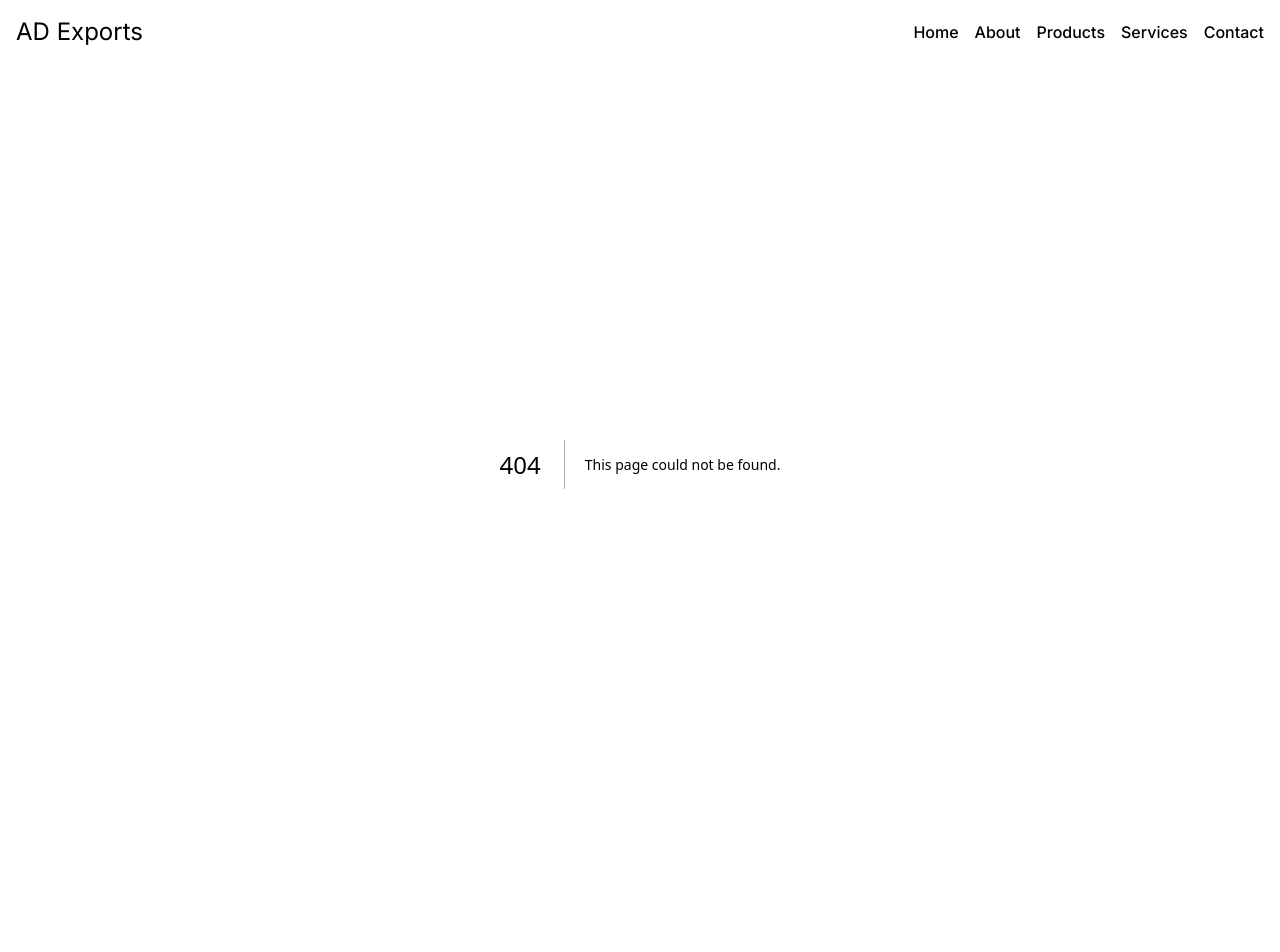
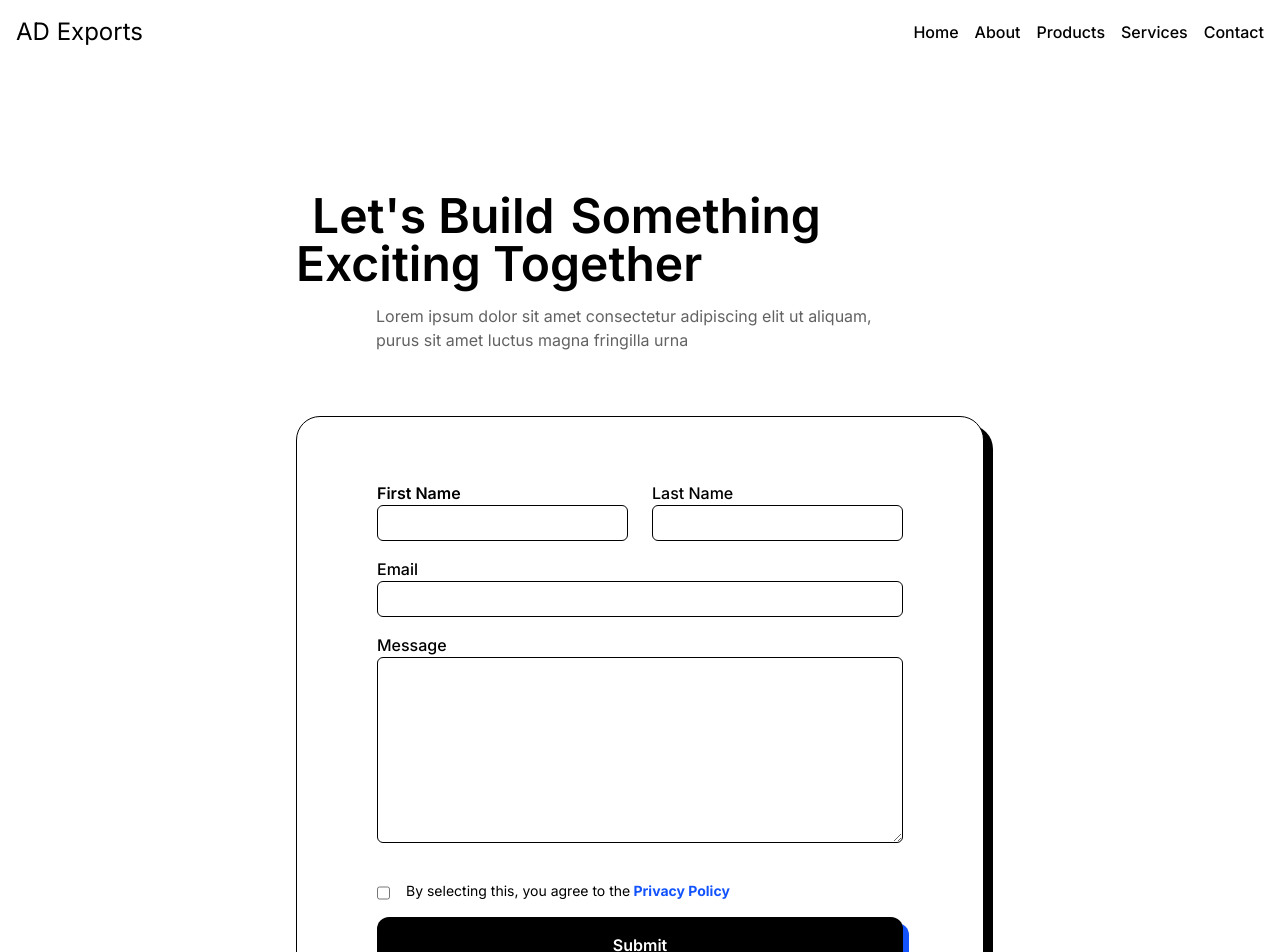
Before and after one commit to reveuse12/adexport, a Next.js app: page /Contact in a window 1280 px wide. Before the commit this address had no page. Shown: the top 952 px of the page. Before the commit the page ends 864 px from the top, so only its background shows below. Built offline with nearby package versions, Linux system fonts and the light colour scheme.

Commit message:
added service and contact page

```diff
--- /dev/null
+++ b/src/app/Contact/page.jsx
@@ -0,0 +1,95 @@
+import React from "react";
+
+const page = () => {
+  return (
+    <section className="relative">
+      {/* Container */}
+      <div className="py-16 md:py-24 lg:py-32">
+        {/* Component */}
+        <div className="mx-auto w-full max-w-3xl px-5 md:px-10">
+          {/* Heading Div */}
+          <h2 className="text-3xl font-semibold md:text-5xl">
+            <span className="bg-contain bg-center bg-no-repeat px-4 text-black">
+              Let's Build
+            </span>
+            Something Exciting Together
+          </h2>
+          <p className="mx-auto mb-8 mt-4 max-w-[528px] text-[#636262] md:mb-12 lg:mb-16">
+            Lorem ipsum dolor sit amet consectetur adipiscing elit ut aliquam,
+            purus sit amet luctus magna fringilla urna
+          </p>
+          {/* Form */}
+          <form
+            method="get"
+            className="mb-4 rounded-3xl border border-solid border-black bg-white px-4 py-10 [box-shadow:rgb(0,_0,_0)_9px_9px] sm:px-8 sm:py-16 md:px-20"
+          >
+            {/* Name */}
+            <div className="mb-4 grid w-full grid-cols-2 gap-6">
+              <div className="relative">
+                <label className="mb-1 font-semibold">First Name</label>
+                <input
+                  type="text"
+                  className="block h-9 w-full rounded-md border border-solid border-black bg-white p-2 text-sm text-[#333333] focus:border-[#3898ec] focus:outline-0"
+                />
+              </div>
+              <div className="relative">
+                <label className="mb-1 font-medium">Last Name</label>
+                <input
+                  type="text"
+                  className="block h-9 w-full rounded-md border border-solid border-black bg-white p-2 text-sm text-[#333333] focus:border-[#3898ec] focus:outline-0"
+                />
+              </div>
+            </div>
+            {/* Email */}
+            <div className="relative mb-4">
+              <label htmlFor="field" className="mb-1 font-medium">
+                Email
+              </label>
+              <input
+                type="text"
+                className="block h-9 w-full rounded-md border border-solid border-black bg-white p-2 text-sm text-[#333333] focus:border-[#3898ec] focus:outline-0"
+                name="field"
+              />
+            </div>
+            {/* Message */}
+            <div className="relative mb-5 md:mb-6 lg:mb-8">
+              <label htmlFor="field" className="mb-1 font-medium">
+                Message
+              </label>
+              <textarea
+                placeholder=""
+                maxLength="5000"
+                name="field"
+                className="min-h-[186px] w-full rounded-md border border-solid border-black bg-white p-2 text-sm text-[#333333] focus:border-[#3898ec] focus:outline-0"
+              ></textarea>
+            </div>
+            <label className="flex pb-4 pl-5 font-medium">
+              <input
+                type="checkbox"
+                name="checkbox-2"
+                className="float-left -ml-[20px] mt-1"
+              />
+              <span
+                className="ml-4 inline-block cursor-pointer text-sm font-normal"
+                htmlFor="checkbox-2"
+              >
+                By selecting this, you agree to the
+                <a href="#" className="font-bold text-[#1353fe]">
+                  {" "}
+                  Privacy Policy
+                </a>
+              </span>
+            </label>
+            <input
+              type="submit"
+              value="Submit"
+              className="inline-block w-full cursor-pointer rounded-xl bg-black px-8 py-4 text-center font-semibold text-white no-underline [box-shadow:rgb(19,_83,_254)_6px_6px]"
+            />
+          </form>
+        </div>
+      </div>
+    </section>
+  );
+};
+
+export default page;
--- a/src/app/Products/page.jsx
+++ b/src/app/Products/page.jsx
@@ -1,5 +1,6 @@
 import React from "react";
 import ProductGallery from "../components/ProductGallery";
+
 const page = () => {
   return (
     <div>
--- /dev/null
+++ b/src/app/Services/page.jsx
@@ -0,0 +1,127 @@
+import React from "react";
+import Feature from "../components/Feature";
+
+const page = () => {
+  return (
+    <div>
+      <Feature />
+
+      <section>
+        <div className="mx-auto w-full max-w-7xl px-5 py-16 md:px-10 md:py-24 lg:py-32">
+          <h2 className="text-center text-3xl font-bold md:text-5xl lg:text-left">
+            The latest and greatest news
+          </h2>
+          <p className="mb-8 mt-4 text-center text-sm text-[#636262] sm:text-base md:mb-12 lg:mb-16 lg:text-left">
+            Lorem ipsum dolor sit amet elit ut aliquam
+          </p>
+
+          <div className="grid justify-items-stretch md:mb-12 md:grid-cols-3 md:gap-4 lg:mb-16 lg:gap-6">
+            <a
+              href="#"
+              className="relative flex h-[500px] flex-col gap-4 rounded-md px-4 py-8 [grid-area:1/1/2/2] md:p-0 md:[grid-area:1/1/2/4]"
+            >
+              <div className="absolute bottom-12 left-8 z-20 flex w-56 max-w-[464px] flex-col items-start rounded-md bg-white p-6 sm:w-full md:bottom-[10px] md:left-[10px]">
+                <div className="mb-4 rounded-md bg-[#f2f2f7] px-2 py-1.5">
+                  <p className="text-sm font-semibold text-[#6574f8]">
+                    CATEGORY NAME
+                  </p>
+                </div>
+                <p className="mb-4 max-w-xs text-xl font-bold md:text-2xl">
+                  Diam cursus a ornare massa orci sodales habitasse gravida
+                  bibendum.
+                </p>
+                <div className="flex flex-col text-sm text-[#636262] lg:flex-row">
+                  <p>Laila Bahar</p>
+                  <p className="mx-2 hidden lg:block">-</p>
+                  <p>6 mins read</p>
+                </div>
+              </div>
+              <img
+                src="https://assets.website-files.com/6458c625291a94a195e6cf3a/6458c625291a94016de6cf90_Rectangle%2035.svg"
+                alt=""
+                className="inline-block h-full w-full object-cover"
+              />
+            </a>
+            <a
+              href="#"
+              className="flex flex-col gap-4 rounded-md px-4 py-8 md:p-0"
+            >
+              <img
+                src="https://assets.website-files.com/6458c625291a94a195e6cf3a/6458c625291a94016de6cf90_Rectangle%2035.svg"
+                alt=""
+                className="inline-block h-60 w-full object-cover"
+              />
+              <div className="flex flex-col items-start py-4">
+                <div className="mb-4 rounded-md bg-[#f2f2f7] px-2 py-1.5">
+                  <p className="text-sm font-semibold text-[#6574f8]">
+                    CATEGORY NAME
+                  </p>
+                </div>
+                <p className="mb-4 text-xl font-bold md:text-2xl">
+                  The latest news with Flowspark
+                </p>
+                <div className="flex flex-col text-sm text-[#636262] lg:flex-row">
+                  <p>Laila Bahar</p>
+                  <p className="mx-2 hidden lg:block">-</p>
+                  <p>6 mins read</p>
+                </div>
+              </div>
+            </a>
+            <a
+              href="#"
+              className="flex flex-col gap-4 rounded-md px-4 py-8 md:p-0"
+            >
+              <img
+                src="https://assets.website-files.com/6458c625291a94a195e6cf3a/6458c625291a94016de6cf90_Rectangle%2035.svg"
+                alt=""
+                className="inline-block h-60 w-full object-cover"
+              />
+              <div className="flex flex-col items-start py-4">
+                <div className="mb-4 rounded-md bg-[#f2f2f7] px-2 py-1.5">
+                  <p className="text-sm font-semibold text-[#6574f8]">
+                    CATEGORY NAME
+                  </p>
+                </div>
+                <p className="mb-4 text-xl font-bold md:text-2xl">
+                  The latest news with Flowspark
+                </p>
+                <div className="flex flex-col text-sm text-[#636262] lg:flex-row">
+                  <p>Laila Bahar</p>
+                  <p className="mx-2 hidden lg:block">-</p>
+                  <p>6 mins read</p>
+                </div>
+              </div>
+            </a>
+            <a
+              href="#"
+              className="flex flex-col gap-4 rounded-md px-4 py-8 md:p-0"
+            >
+              <img
+                src="https://assets.website-files.com/6458c625291a94a195e6cf3a/6458c625291a94016de6cf90_Rectangle%2035.svg"
+                alt=""
+                className="inline-block h-60 w-full object-cover"
+              />
+              <div className="flex flex-col items-start py-4">
+                <div className="mb-4 rounded-md bg-[#f2f2f7] px-2 py-1.5">
+                  <p className="text-sm font-semibold text-[#6574f8]">
+                    CATEGORY NAME
+                  </p>
+                </div>
+                <p className="mb-4 text-xl font-bold md:text-2xl">
+                  The latest news with Flowspark
+                </p>
+                <div className="flex flex-col text-sm text-[#636262] lg:flex-row">
+                  <p>Laila Bahar</p>
+                  <p className="mx-2 hidden lg:block">-</p>
+                  <p>6 mins read</p>
+                </div>
+              </div>
+            </a>
+          </div>
+        </div>
+      </section>
+    </div>
+  );
+};
+
+export default page;
```
